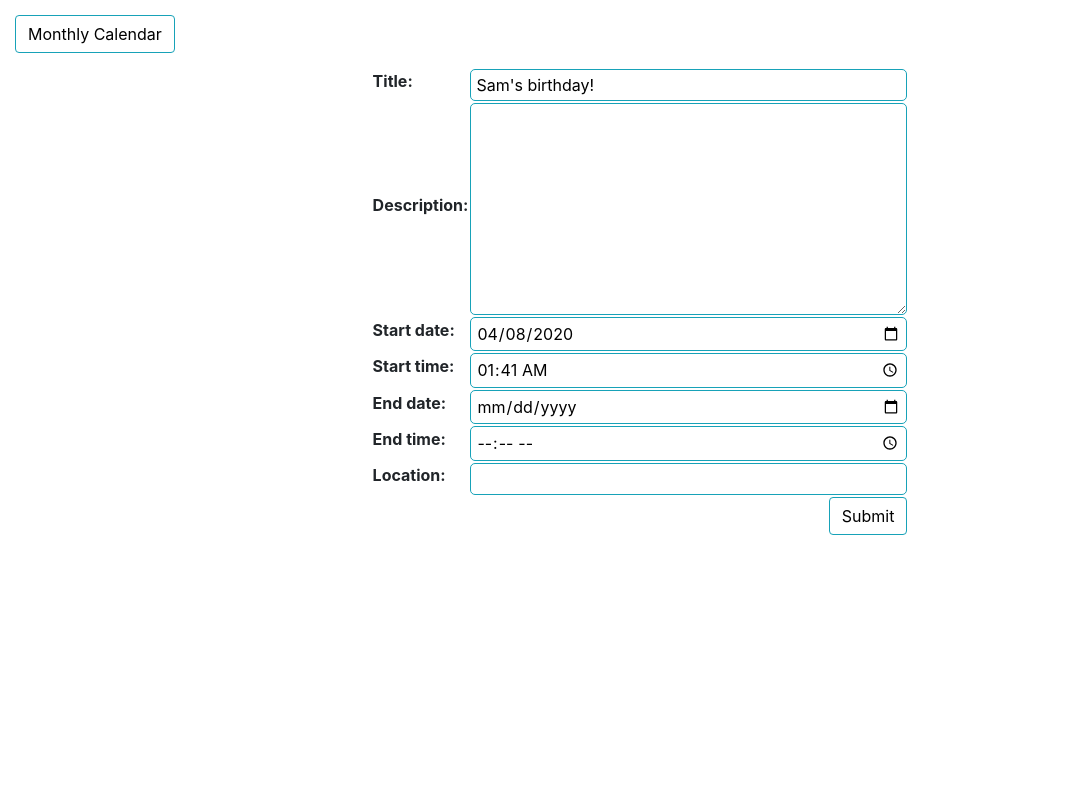
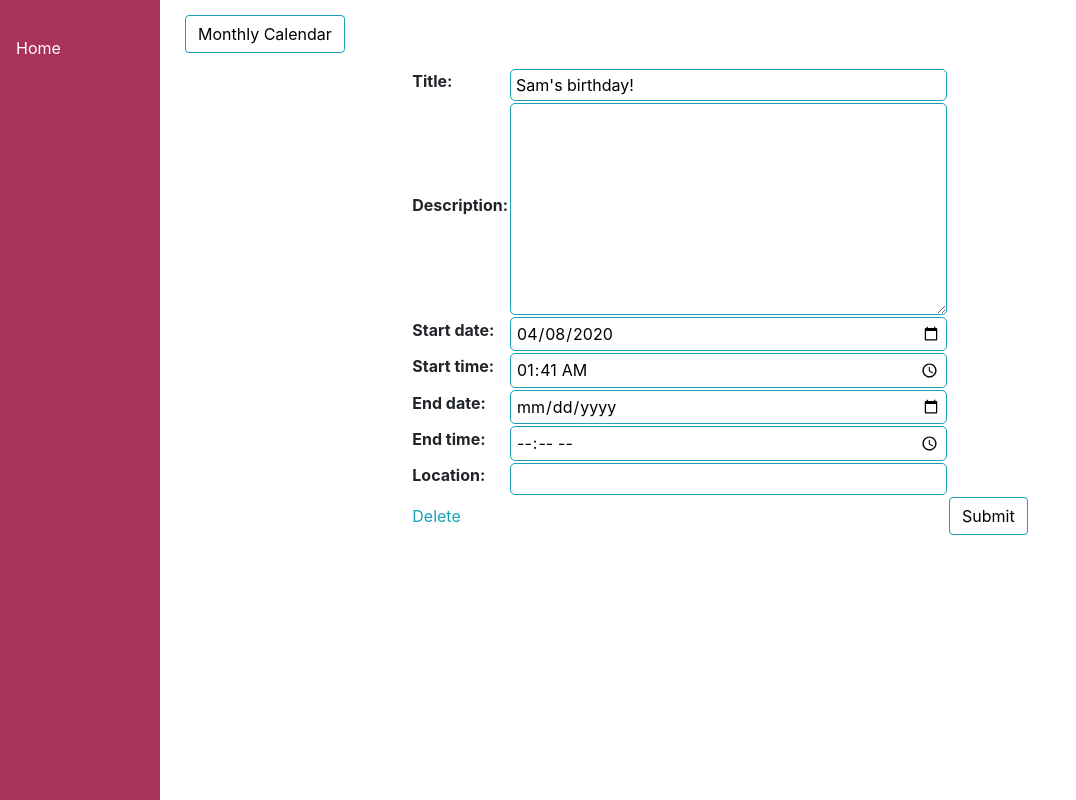
Before and after one commit to qscgy/EECS393Organizer, a Django app: page /event/edit/3/ in a window 1280 px wide. Shown: the whole page, without its empty margins (0-1076 px from the left). Run offline with Django 3.2, Linux system fonts and the light colour scheme; data comes from the database, SQL or seed files in the repository; both versions use the stored data as it was after the commit; some libraries are stand-ins or nearby versions.

Commit message:
implement deleting events

```diff
--- a/cal/static/cal/css/styles.css
+++ b/cal/static/cal/css/styles.css
@@ -77,3 +77,32 @@
     padding: 5px;
     width: 100%;
   }
+
+  .sidenav {
+    height: 100%;
+    width: 160px;
+    position: fixed;
+    z-index: 1;
+    top: 0;
+    left: 0;
+    background-color: #a8325a;
+    overflow-x: hidden;
+    padding-top: 20px;
+  }
+
+  .sidenav a {
+    display: block;
+    color: white;
+    padding: 16px;
+    text-decoration: none;
+  }
+
+  .sidenav a:hover {
+    background-color: slateblue;
+    color: white;
+  }
+
+  .main-content {
+    margin-left: 160px;
+    padding: 0px 10px;
+  }
--- a/cal/urls.py
+++ b/cal/urls.py
@@ -1,11 +1,12 @@
-from django.conf.urls import url
+from django.urls import path
 from . import views
 
 app_name = 'cal'
 urlpatterns = [
-    url(r'^$', views.LoginView.as_view(), name='login'),
-    url(r'^monthlycalendar/$', views.MonthlyCalendarView.as_view(), name='monthlycalendar'),
-    url(r'^event/new/$', views.event, name='event_new'),
-    url(r'^event/edit/(?P<event_id>\d+)/$', views.event, name='event_edit'),
-    url(r'^dailycalendar/$', views.DailyCalendarView.as_view(), name='dailycalendar'),
+    path('', views.LoginView.as_view(), name='login'),
+    path('monthlycalendar/', views.MonthlyCalendarView.as_view(), name='monthlycalendar'),
+    path('event/new/', views.event, name='event_new'),
+    path('event/edit/<int:event_id>/', views.event, name='event_edit'),
+    path('dailycalendar/', views.DailyCalendarView.as_view(), name='dailycalendar'),
+    path('event/delete/<int:event_id>', views.delete_event, name='event_delete'),
 ]
--- a/cal/views.py
+++ b/cal/views.py
@@ -69,4 +69,12 @@ def event(request, event_id=None):
         # save the edited Event
         form.save()
         return HttpResponseRedirect(reverse('cal:monthlycalendar'))
-    return render(request, 'cal/event.html', {'form':form})
+    return render(request, 'cal/event.html', {'form':form, "evt_id":event_id})
+
+def delete_event(request, event_id=None):
+    instance = get_object_or_404(Event, pk=event_id)
+
+    if request.method == 'POST':
+        instance.delete()
+        return HttpResponseRedirect(reverse('cal:monthlycalendar'))
+    return render(request, 'cal/confirm_delete.html', {'evt_id':event_id})
--- a/templates/cal/base.html
+++ b/templates/cal/base.html
@@ -9,7 +9,12 @@
   <title>Monthly Calendar</title>
 </head>
 <body>
-  {% block  content %}
-  {% endblock %}
+  <div class="sidenav">
+    <a href="{% url 'cal:monthlycalendar' %}">Home</a>
+  </div>
+  <div class="main-content">
+    {% block content %}
+    {% endblock %}
+  </div>
 </body>
 </html>
--- a/templates/cal/event.html
+++ b/templates/cal/event.html
@@ -13,7 +13,14 @@ Event
     {% csrf_token %}
     <table class="form form-table">
         {{form}}
-        <tr><td colspan="2"><button type="submit" class="btn btn-info right">Submit</button></td></tr>
+        <tr>
+        {% if evt_id %}
+        <td colspan="2"><a href="{% url 'cal:event_delete' evt_id %}">Delete</a></td>
+        {% else %}
+        <td colspan="2"><a href="{% url 'cal:monthlycalendar' %}">Cancel</a></td>
+        {% endif %}
+        <td colspan="2"><button type="submit" class="btn btn-info right">Submit</button></td>
+        </tr>
     </table>
-</from>
+</form>
 {% endblock %}
--- a/templates/cal/monthlycalendar.html
+++ b/templates/cal/monthlycalendar.html
@@ -3,7 +3,8 @@
 {% block content %}
 <div class="clearfix">
     <a class="btn btn-info left" href="{% url 'cal:monthlycalendar' %}?{{prev_month}}">Previous Month</a>
-    <a class="btn btn-info right" href="{% url 'cal:event_new' %}">New Event</a>
+    <a class="btn btn-info left" href="{% url 'cal:event_new' %}">New Event</a>
     <a class="btn btn-info right" href="{% url 'cal:monthlycalendar' %}?{{next_month}}">Next Month</a>
-{{ monthlycalendar }}
+    {{ monthlycalendar }}
+</div>
 {% endblock content %}
```
Also changed, not shown: templates/cal/confirm_delete.html (added, +11 -0 lines), db.sqlite3.
